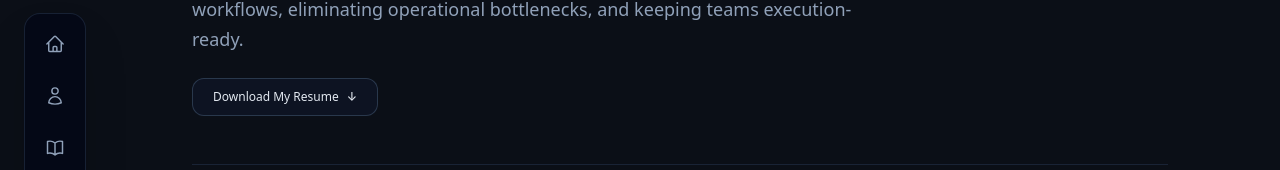
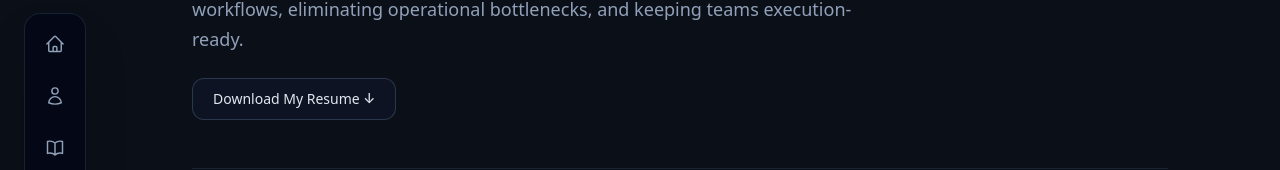
Before and after one commit to tanztylr/portfolio-v3, a Next.js app: page /experience in a window 1280 px wide. Shown: the part 226-396 px from the top of the page. Built offline with nearby package versions, Linux system fonts and the light colour scheme.

Commit message:
update contact and experience pages

```diff
--- a/app/contact/page.tsx
+++ b/app/contact/page.tsx
@@ -39,7 +39,7 @@ export default function ContactPage() {
           Let's Connect
         </h1>
         <p className="mt-4 text-base sm:text-lg text-slate-400 max-w-2xl font-light leading-relaxed">
-          Whether you have an ambiguous initiative that needs structure, an operational workflow ready to scale, or an open role in project management and operations—let's talk.
+          Whether you have an ambiguous initiative that needs structure, an operational workflow ready to scale, or an open role in project management and operations, let's talk.
         </p>
       </header>
 
@@ -56,7 +56,7 @@ export default function ContactPage() {
               tanzaneya.taylor1@gmail.com
             </a>
             <p className="mt-2 text-xs text-slate-400 font-light">
-              Fastest response for contract, advisory, and full-time inquiries.
+              Fastest response and full-time inquiries.
             </p>
           </div>
 
--- a/app/experience/page.tsx
+++ b/app/experience/page.tsx
@@ -94,12 +94,12 @@ export default function ExperiencePage() {
         <div className="mt-6">
           <a
             href="/resume.pdf"
+            download="Tanza_Taylor_Resume.pdf"
             target="_blank"
             rel="noreferrer"
-            className="inline-flex items-center gap-2 rounded-xl border border-slate-700/80 bg-slate-900/60 px-5 py-2.5 text-xs font-medium text-slate-200 transition hover:border-slate-500 hover:text-white"
+            className="inline-flex items-center gap-2 rounded-xl border border-slate-700/80 bg-slate-900/60 px-5 py-2.5 text-sm font-medium text-slate-200 transition hover:border-slate-500 hover:text-white"
           >
-            <span>Download My Resume</span>
-            <span aria-hidden="true">↓</span>
+            Download My Resume ↓
           </a>
         </div>
       </header>
```
